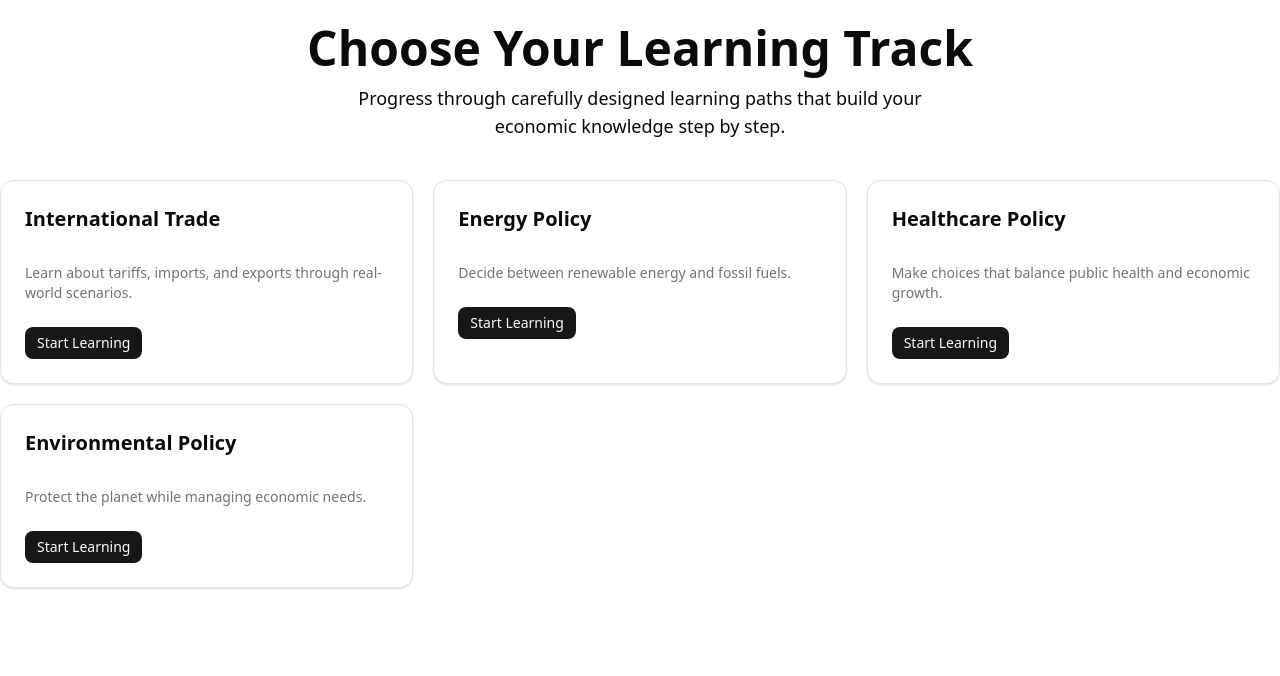
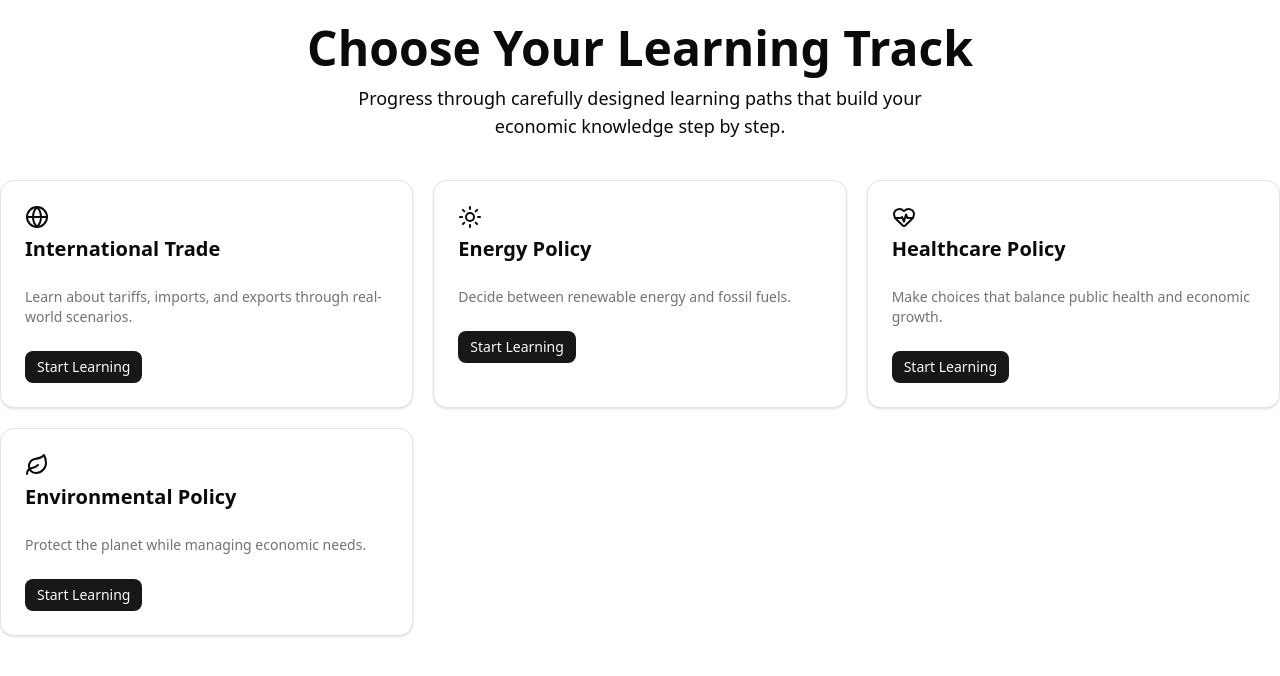
Before and after one commit to bhaskrr/ecoplay, a Next.js app: page /game in a window 1280 px wide. Shown: the top 676 px of the page. Built offline with nearby package versions, Linux system fonts and the light colour scheme.

Commit message:
added icons to topic cards

```diff
--- a/src/components/TopicCards.tsx
+++ b/src/components/TopicCards.tsx
@@ -16,6 +16,7 @@ export const TopicCards = () => {
       {topics.map((topic) => (
         <Card key={topic.id}>
           <CardHeader>
+            <topic.icon />
             <CardTitle className="text-xl">{topic.title}</CardTitle>
           </CardHeader>
           <CardContent>
```
